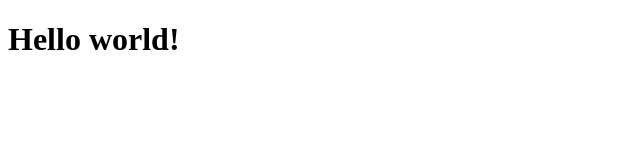
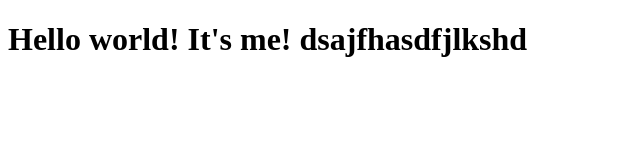
Before and after one commit to dariuszulc/coursera-test, a plain HTML site: page site/index.html in a window 1280 px wide. Shown: the whole page, without its empty margins (0-640 px from the left). Drawn offline with Linux system fonts and the light colour scheme.

Commit message:
Small addition to our page content.

```diff
--- a/site/index.html
+++ b/site/index.html
@@ -4,6 +4,6 @@
 	<title>Hello world!</title>
 </head>
 <body>
-<h1>Hello world!</h1>
+<h1>Hello world! It's me! dsajfhasdfjlkshd</h1>
 </body>
 </html>
```
